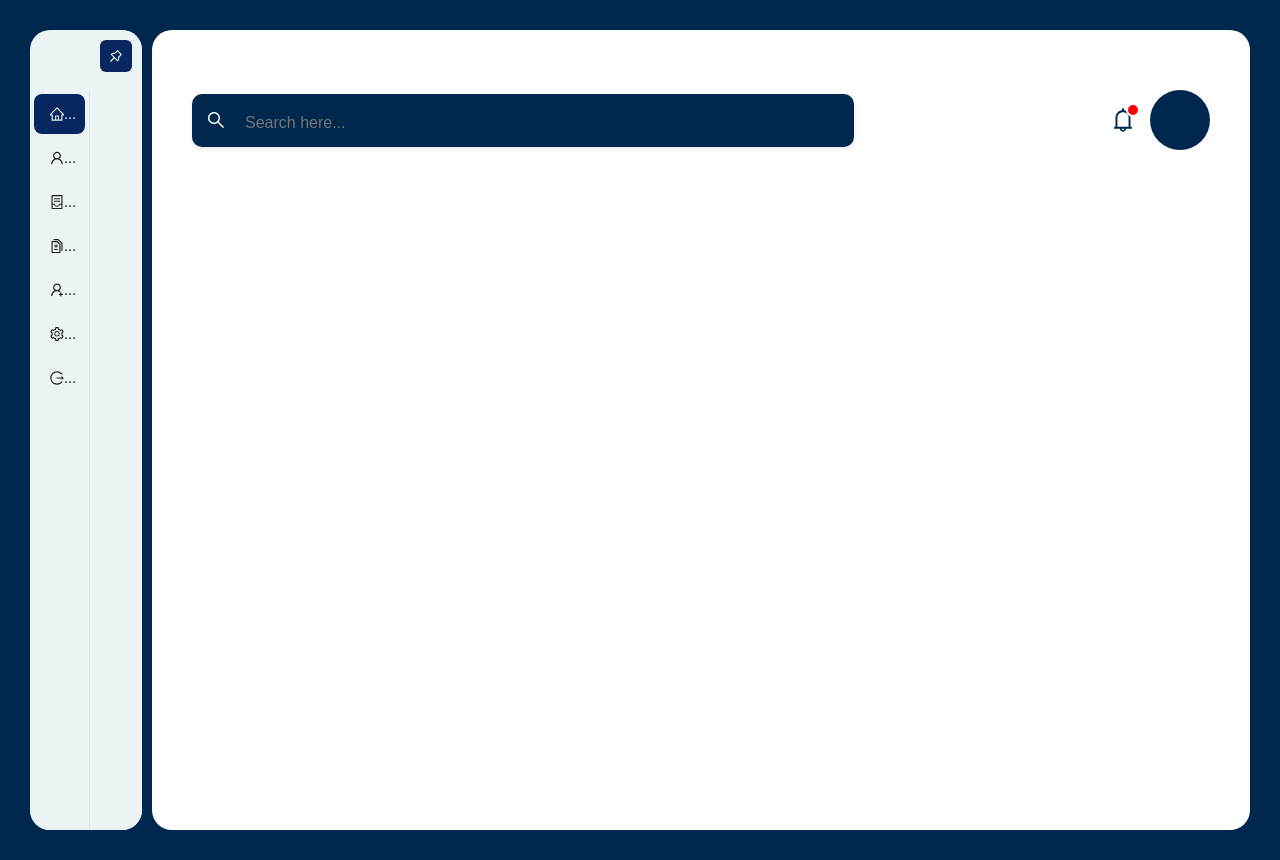
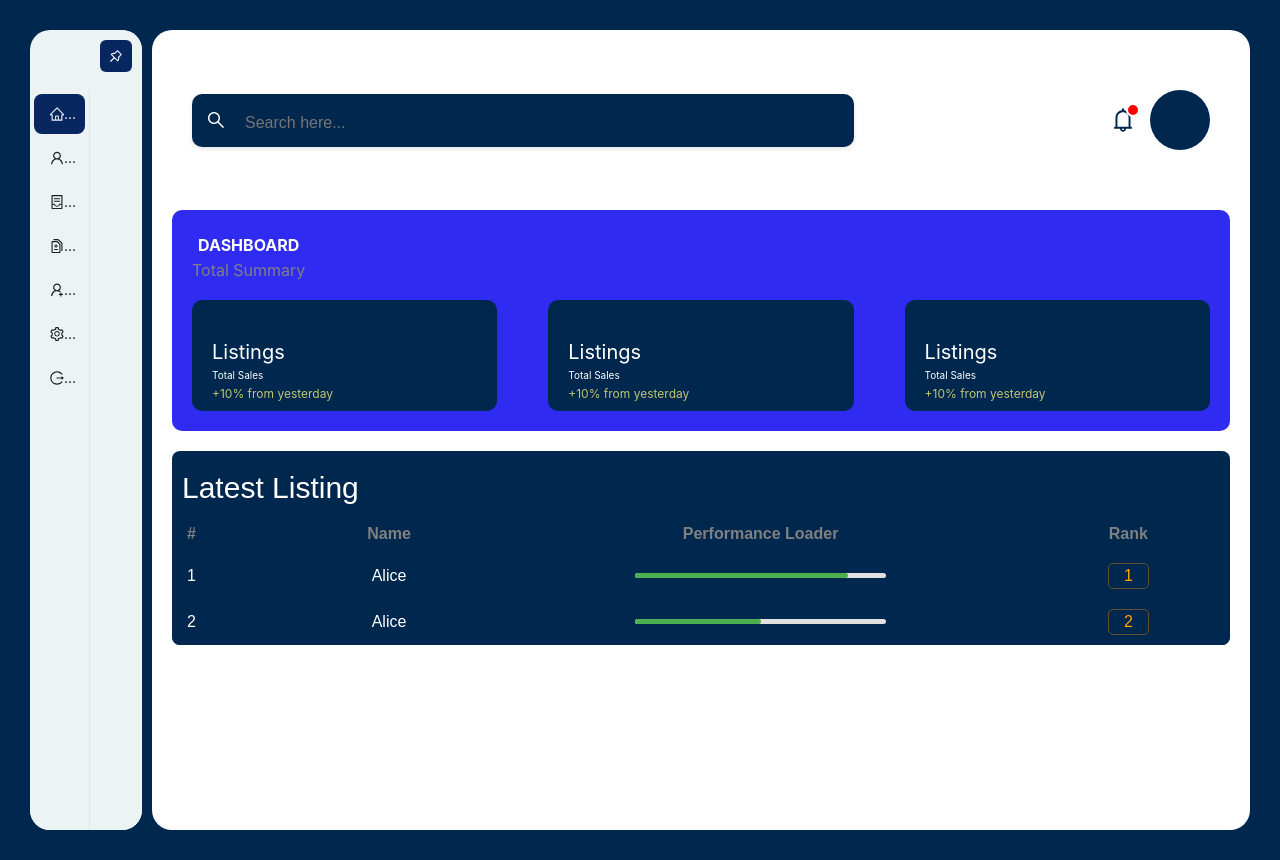
Before and after one commit to adharshSciPy/H1B, a React (Create React App) app in the folder client/: page /admin in a window 1280 px wide. Built offline with nearby package versions, Linux system fonts and the light colour scheme.

Commit message:
sidebar-update

```diff
--- a/client/src/components/admin/AdminLanding.jsx
+++ b/client/src/components/admin/AdminLanding.jsx
@@ -4,11 +4,103 @@ import "./Adminlanding.css";
 import Header from "../header/Header";
 
 function AdminLanding() {
+  const data = [
+    { name: "Alice", performance: 85, rank: 1 },
+    { name: "Alice", performance: 50, rank: 2 },
+  ];
   return (
     <div className="settingsContainer">
       <Sidebar />
       <div className="settings-content">
         <Header />
+        <div className="admin-first-container">
+          <div className="head-container">
+            <div className="heading">
+              <h4>DASHBOARD</h4>
+            </div>
+            <div className="sub-heading">
+              <p>Total Summary</p>
+            </div>
+          </div>
+          <div className="item-container">
+            <div className="items">
+              <div className="icon">
+                <img src="" alt="" />
+              </div>
+              <div className="items-heading">
+                <p>Listings</p>
+              </div>
+              <div className="content-1">
+                <p>Total Sales</p>
+              </div>
+              <div className="content-2">
+                <p>+10% from yesterday</p>
+              </div>
+            </div>
+            <div className="items">
+              <div className="icon">
+                <img src="" alt="" />
+              </div>
+              <div className="items-heading">
+                <p>Listings</p>
+              </div>
+              <div className="content-1">
+                <p>Total Sales</p>
+              </div>
+              <div className="content-2">
+                <p>+10% from yesterday</p>
+              </div>
+            </div>
+            <div className="items">
+              <div className="icon">
+                <img src="" alt="" />
+              </div>
+              <div className="items-heading">
+                <p>Listings</p>
+              </div>
+              <div className="content-1">
+                <p>Total Sales</p>
+              </div>
+              <div className="content-2">
+                <p>+10% from yesterday</p>
+              </div>
+            </div>
+          </div>
+        </div>
+        <div className="table-container">
+          <div className="table-heading">
+            <h1>Latest Listing</h1>
+          </div>
+          <table className="performance-table">
+            <thead>
+              <tr>
+                <th>#</th>
+                <th className="th-name">Name</th>
+                <th className="loader-header">Performance Loader</th>
+                <th className="th-rank">Rank</th>
+              </tr>
+            </thead>
+            <tbody>
+              {data.map((item, index) => (
+                <tr key={index}>
+                  <td>{index + 1}</td>
+                  <td className="th-name">{item.name}</td>
+                  <td className="loader-list-td">
+                    <div className="loader-bar">
+                      <div
+                        className="loader-fill"
+                        style={{ width: `${item.performance}%` }}
+                      ></div>
+                    </div>
+                  </td>
+                  <td className="th-rank">
+                    <div className="rank-highlights">{item.rank}</div>
+                  </td>
+                </tr>
+              ))}
+            </tbody>
+          </table>
+        </div>
       </div>
     </div>
   );
--- a/client/src/components/admin/Adminlanding.css
+++ b/client/src/components/admin/Adminlanding.css
@@ -1,13 +1,52 @@
-.container {
-  display: grid;
-  grid-template-columns: 0fr 2fr;
+.admin-first-container{
+  margin-top: 50px;
+  padding: 20px;
+  background-color: #2F2BF0;
+  border-radius: 10px;
+}
+.head-container{
+  width: fit-content;
+}
+.head-container .heading{
+  padding-top: 5px;
+  color: white;
+}
+.head-container .sub-heading{
+  padding-top: 5px;
+  color: gray;
+
+}
+.admin-first-container .item-container{
+  width: 100%;
+  display: flex;
+  justify-content: space-between;
+}
+.admin-first-container .item-container .items{
+  margin-top: 20px;
+  padding: 10px 20px;
+    border-radius: 10px;
+    display: flex;
+    flex-direction: column;
+  align-items: flex-start;
+  background-color: #00274d;
+  width: 30%;
+
+}
+.admin-first-container .item-container .items div{
+  padding-top: 5px;
+
 }
 
-.admin-content {
-  padding: 20px;
-  text-align: center;
-  border-radius: 5px;
-  display: flex;
-  justify-content: center;
+.admin-first-container .item-container .items .items-heading p{
+  color: white;
+  font-size: 20px;
+}
+.admin-first-container .item-container .items .content-1 p{
+  font-size: 10px;
+  color: white;
+}
+.admin-first-container .item-container .items .content-2 p{
+  font-size: 12px;
+  color: rgb(192, 197, 114);
 
 }
--- a/client/src/components/listing/Listing.css
+++ b/client/src/components/listing/Listing.css
@@ -69,6 +69,9 @@
   padding: 10px 15px;
   color: white;
 }
+.performance-table th{
+  color: grey;
+}
 .loader-header{
   vertical-align: center;
   text-align: center;
@@ -103,7 +106,7 @@
 }
 .loader-list-td{
   display: flex;
-  align-items: center;
+  margin-top: 10px;
   justify-content: center;
 }
 .table-heading{
@@ -116,3 +119,11 @@
   font-weight: 300  ;
   font-size: 30px;
 }
+.rank-highlights{
+  width: fit-content;
+  border: 1px solid rgb(100, 80, 44);
+  margin: auto;
+  padding: 3px 15px;
+  border-radius: 5px;
+  color: orange;
+}
--- a/client/src/components/listing/Listing.jsx
+++ b/client/src/components/listing/Listing.jsx
@@ -8,7 +8,8 @@ import Markloader from "../loader/Markloader";
 function Listing() {
   const collaborators = [1, 2, 3, 4];
   const data = [
-    { name: "Alice", performance: 85, rank: 1 }
+    { name: "Alice", performance: 85, rank: 1 },
+    { name: "Alice", performance: 50, rank: 2 },
   ];
   return (
     <div className="settingsContainer">
@@ -26,7 +27,7 @@ function Listing() {
           <table className="performance-table">
             <thead>
               <tr>
-            <th>S.No</th>
+                <th>#</th>
                 <th className="th-name">Name</th>
                 <th className="loader-header">Performance Loader</th>
                 <th className="th-rank">Rank</th>
@@ -45,7 +46,9 @@ function Listing() {
                       ></div>
                     </div>
                   </td>
-              <td className="th-rank">{item.rank}</td>
+                  <td className="th-rank">
+                    <div className="rank-highlights">{item.rank}</div>
+                  </td>
                 </tr>
               ))}
             </tbody>
```
Lines whose indentation alone changed are shown as unchanged.
